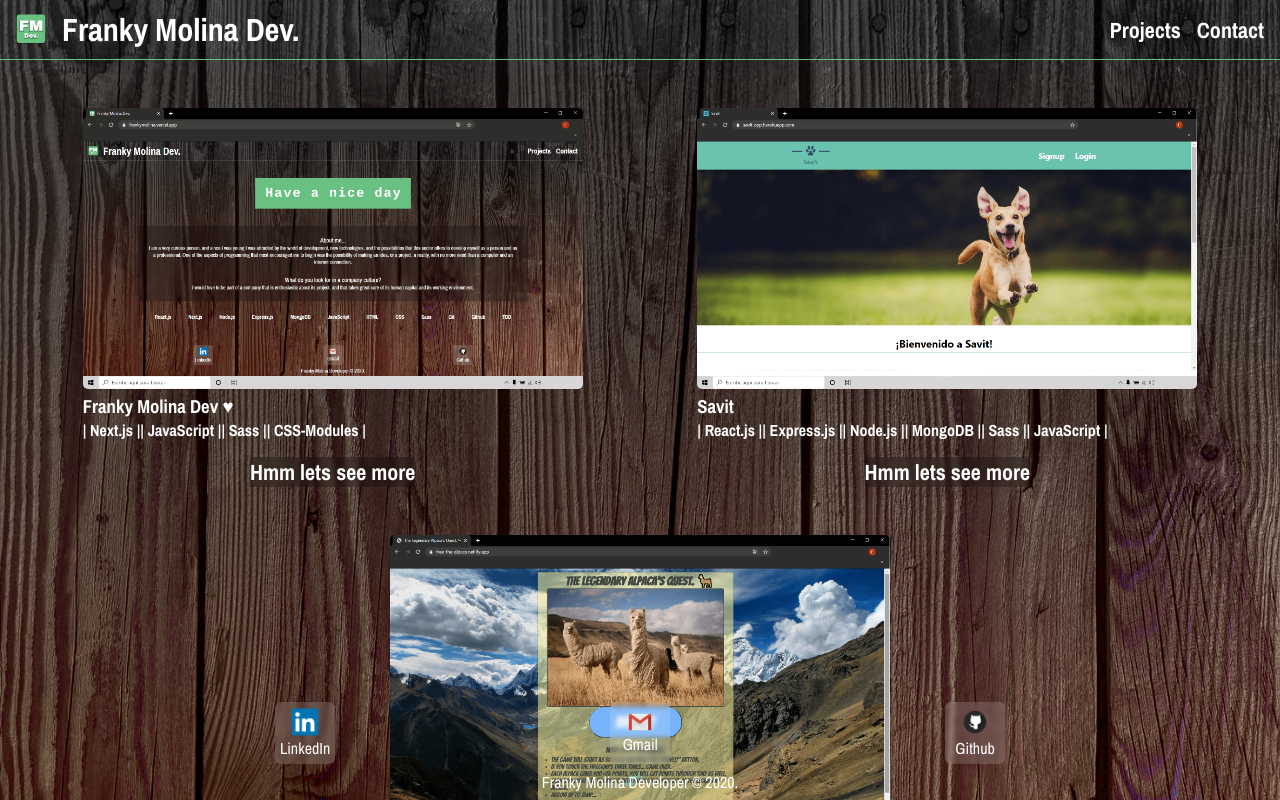
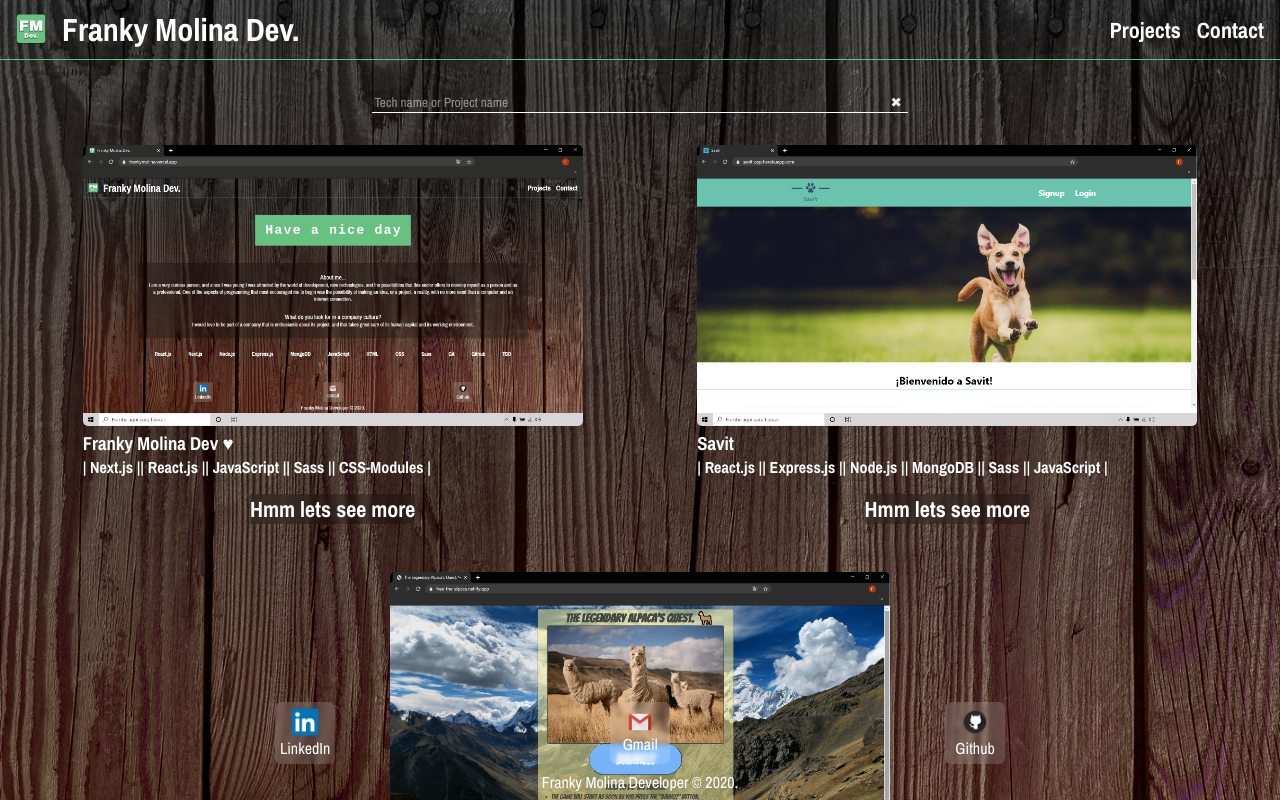
Before and after one commit to FrankyMolina/portfolio, a Next.js app: page /projects in a window 1280 px wide. Shown: the top 800 px of the page. Built offline with nearby package versions, Linux system fonts and the light colour scheme.

Commit message:
SearchBar done, and minor changes

```diff
--- a/components/Navbar/Navbar.module.scss
+++ b/components/Navbar/Navbar.module.scss
@@ -49,7 +49,7 @@
 }
 
 .homeButton {
-  flex-basis: 50%;
+  flex-basis: 82%;
 
   > a {
     display: flex;
--- a/components/ProjectsList/ProjectsList.jsx
+++ b/components/ProjectsList/ProjectsList.jsx
@@ -1,25 +1,57 @@
-import Link from 'next/link';
+import { useState } from "react";
+import Link from "next/link";
 
-import projectsInfo from '../../constants/projectsInfo.json';
+import projectsInfo from "../../constants/projectsInfo.json";
 
-import styles from './ProjectsList.module.scss';
+import styles from "./ProjectsList.module.scss";
 
 export default function ProjectsList() {
+  const [searchState, setSearchState] = useState("");
+
+  function handleChange(ev) {
+    const value = ev.target.value;
+    setSearchState(value);
+  }
+
+  function handleClick() {
+    setSearchState("");
+  }
+
+  const searchFormatted = searchState.trim().toLowerCase();
+
   return (
-    <div className={styles.ProjectsList}>
-      {projectsInfo.map((data) => {
+    <div className={styles.projectsListContainer}>
+      <div className={styles.searchBar}>
+        <input
+          type="text"
+          value={searchState}
+          name="searchBar"
+          onChange={handleChange}
+          placeholder="Tech name or Project name"
+        />
+        <button onClick={handleClick}>✖</button>
+      </div>
+
+      <div className={styles.projectList}>
+        {projectsInfo
+          .filter(
+            (project) =>
+              project.tech_used.filter((tech) => tech.toLowerCase().includes(searchFormatted)).length ||
+              project.name.toLowerCase().includes(searchFormatted)
+          )
+          .map((project) => {
             return (
-          <div key={data.id} className={styles.singleProject}>
-            <img src={data.img} alt={data.img_alt} />
-            <h3>{data.name}</h3>
+              <div key={project.id} className={styles.singleProject}>
+                <img src={project.img} alt={project.img_alt} />
+                <h3>{project.name}</h3>
                 <p>
-              {data.tech_used.map((tech) => {
+                  {project.tech_used.map((tech) => {
                     return `| ${tech} |`;
                   })}
                 </p>
 
                 <div className={styles.projectButton}>
-              <Link href="/project/[id]" as={`/project/${data.id}`}>
+                  <Link href="/project/[id]" as={`/project/${project.id}`}>
                     <a>Hmm lets see more</a>
                   </Link>
                 </div>
@@ -27,5 +59,6 @@ export default function ProjectsList() {
             );
           })}
       </div>
+    </div>
   );
 }
--- a/components/ProjectsList/ProjectsList.module.scss
+++ b/components/ProjectsList/ProjectsList.module.scss
@@ -1,11 +1,52 @@
 @use '../../styles/colors.scss' as Colors;
 @use '../../styles/breakPoints.scss' as BreakPoints;
 
-.ProjectsList {
+.projectList {
   display: flex;
   flex-wrap: wrap;
   justify-content: space-evenly;
-  padding-top: 3rem;
+}
+
+.searchBar {
+  display: flex;
+  justify-content: center;
+
+  width: 100%;
+  margin-bottom: 2rem;
+
+  > input {
+    flex-basis: 40%;
+
+    background: none;
+    border: none;
+    border-bottom: 1px solid Colors.$white;
+
+    @include BreakPoints.mobile {
+      flex-basis: 70%;
+      padding: 5px;
+    }
+
+    &::placeholder {
+      color: Colors.$low-white;
+    }
+
+    &:focus {
+      outline: none;
+      color: Colors.$white;
+    }
+  }
+  > button {
+    background: none;
+    border: none;
+    color: Colors.$white;
+    border-bottom: 1px solid Colors.$white;
+  }
+}
+
+.projectsListContainer {
+  display: flex;
+  flex-direction: column;
+  padding-top: 2rem;
 
   @include BreakPoints.mobile {
     display: flex;
--- a/constants/projectsInfo.json
+++ b/constants/projectsInfo.json
@@ -5,11 +5,11 @@
     "img": "/FMDev-portfolio.png",
     "img_alt": "Franky Molina Dev page screenshot",
     "release_date": "08/2020",
-    "tech_used": ["Next.js", "JavaScript", "Sass", "CSS-Modules"],
+    "tech_used": ["Next.js", "React.js", "JavaScript", "Sass", "CSS-Modules"],
     "description": "This is my official personal website. It has been created using Next.js which is a server side rendering oriented framework based on React. It is a responsive web where I can post my projects, show its information and status, where you can find them and last but not less important, where you can contact with me more easily.",
     "URL": "https://frankymolina.vercel.app/",
     "github_URL": "https://github.com/FrankyMolina/portfolio",
-    "status": "It is finished but in constant growth because its content will be updated as soon as I have new features//projects created. 😄"
+    "status": "It is finished. Its content will be updated as soon as I have new features//projects created. 😄"
   },
   {
     "id": "savit",
@@ -30,7 +30,7 @@
     "img_alt": "free the alpaca web screenshot",
     "release_date": "01/2020",
     "tech_used": ["HTML Canvas", "JavaScript", "CSS"],
-    "description": "This is the very first project of mine. A game made on HTML canvas.",
+    "description": "This is my very first project. A game made on HTML canvas.",
     "URL": "https://free-the-alpaca.netlify.app/",
     "github_URL": "https://github.com/FrankyMolina/free-the-alpaca",
     "status": "It is finished, I want to make some changes to make it usable on mobile, but i have other things to do right now so it has to wait."
--- a/styles/breakPoints.scss
+++ b/styles/breakPoints.scss
@@ -1,5 +1,5 @@
 $mobile: 500px;
-$tablet: 600px;
+$tablet: 700px;
 $desktop: 1025px;
 $huge: 1280px;
 
@@ -10,7 +10,7 @@ $huge: 1280px;
 }
 
 @mixin tablet {
-  @media only screen and (min-width: $mobile) and (max-width: $tablet) {
+  @media only screen and (min-width: $tablet) {
     @content;
   }
 }
```
Also changed, not shown: 1 other file (tests, documents, lock files or other folders). Lines whose indentation alone changed are shown as unchanged.
